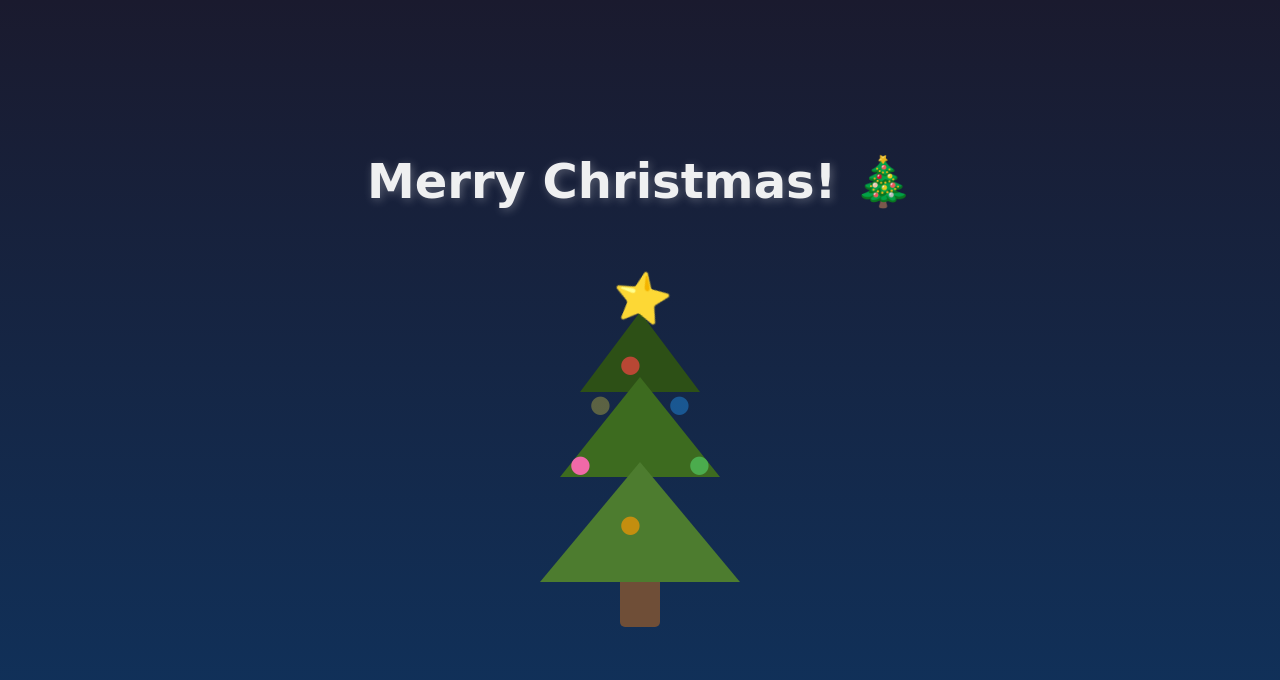
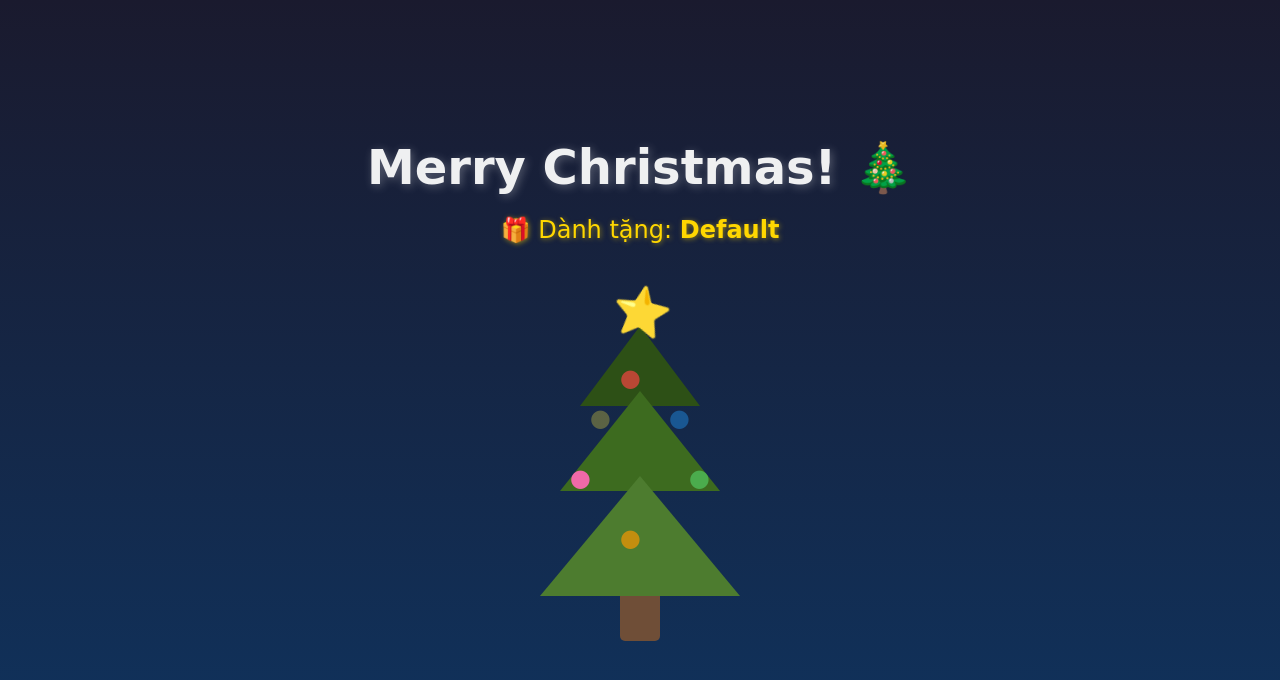
Before and after one commit to nguyentrungnghia1802/Christmas-Tree, a React (Vite) app: page / in a window 1280 px wide. Shown: the top 680 px of the page. Built offline with nearby package versions, Linux system fonts and the light colour scheme.

Commit message:
Fix: Add dynamic photo path detection for GitHub Pages

```diff
--- a/src/components/Home.tsx
+++ b/src/components/Home.tsx
@@ -1,11 +1,18 @@
-import { useNavigate } from 'react-router-dom';
-
+import { useNavigate, useSearchParams } from 'react-router-dom';
+import { getTreeSource } from '../treeConfig';
 
 function Home() {
   const navigate = useNavigate();
+  const [searchParams] = useSearchParams();
+
+  // Lấy source từ URL query parameter
+  const sourceParam = searchParams.get('source');
+  const sourceIndex = sourceParam ? parseInt(sourceParam, 10) : 0;
+  const currentSource = getTreeSource(sourceIndex);
 
   const handleTreeClick = () => {
-    navigate('/christmas-tree');
+    // Chuyển sang christmas-tree với cùng source parameter
+    navigate(`/christmas-tree?source=${sourceIndex}`);
   };
 
   return (
@@ -27,13 +34,25 @@ function Home() {
         Merry Christmas!{' '}
         <button
           style={{ cursor: 'pointer', display: 'inline-block', background: 'none', border: 'none', fontSize: 'inherit', padding: 0 }}
-          title="Đi đến trang cây thông Noel 3D"
+          title={`Đi đến cây thông Noel 3D - ${currentSource.name}`}
           onClick={handleTreeClick}
-          aria-label="Đi đến trang cây thông Noel 3D"
+          aria-label={`Đi đến cây thông Noel 3D - ${currentSource.name}`}
         >
           🎄
         </button>
       </h1>
+      {/* Hiển thị tên người nhận nếu có */}
+      {currentSource.name && (
+        <p style={{
+          fontSize: '1.5rem',
+          color: '#FFD700',
+          marginTop: '-20px',
+          marginBottom: '20px',
+          textShadow: '1px 1px 5px rgba(255, 215, 0, 0.5)'
+        }}>
+          🎁 Dành tặng: <strong>{currentSource.name}</strong>
+        </p>
+      )}
       <style>{`
         @keyframes twinkle {
           0%, 100% { opacity: 1; }
--- a/src/treeConfig.ts
+++ b/src/treeConfig.ts
@@ -45,7 +45,7 @@ export const treeSources: TreeSource[] = [
 
   // Nguồn 1:
   {
-    name: "minh-trang",
+    name: "Minh Trang",
     topPhoto: `${photoBasePath}/minh-trang/top.png`,
     numberedPhotos: Array.from(
       { length: 31 },
@@ -55,7 +55,7 @@ export const treeSources: TreeSource[] = [
 
   // Nguồn 2:
   {
-    name: "ntec",
+    name: "NTEC",
     topPhoto: `${photoBasePath}/ntec/top.png`,
     numberedPhotos: Array.from(
       { length: 31 },
```
